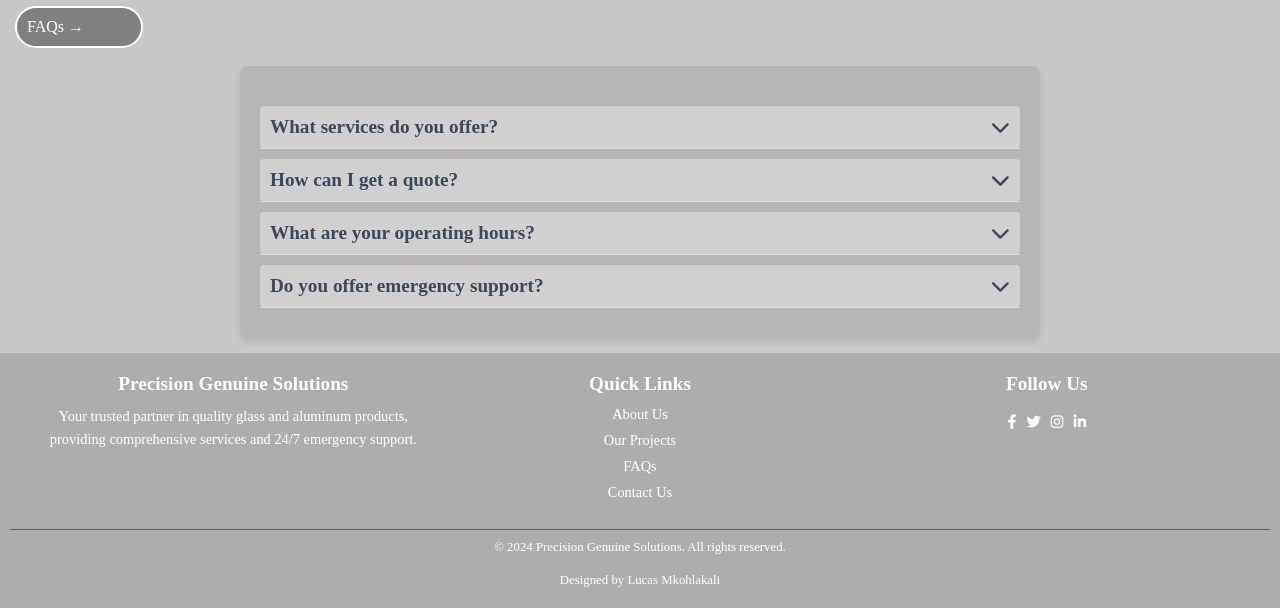
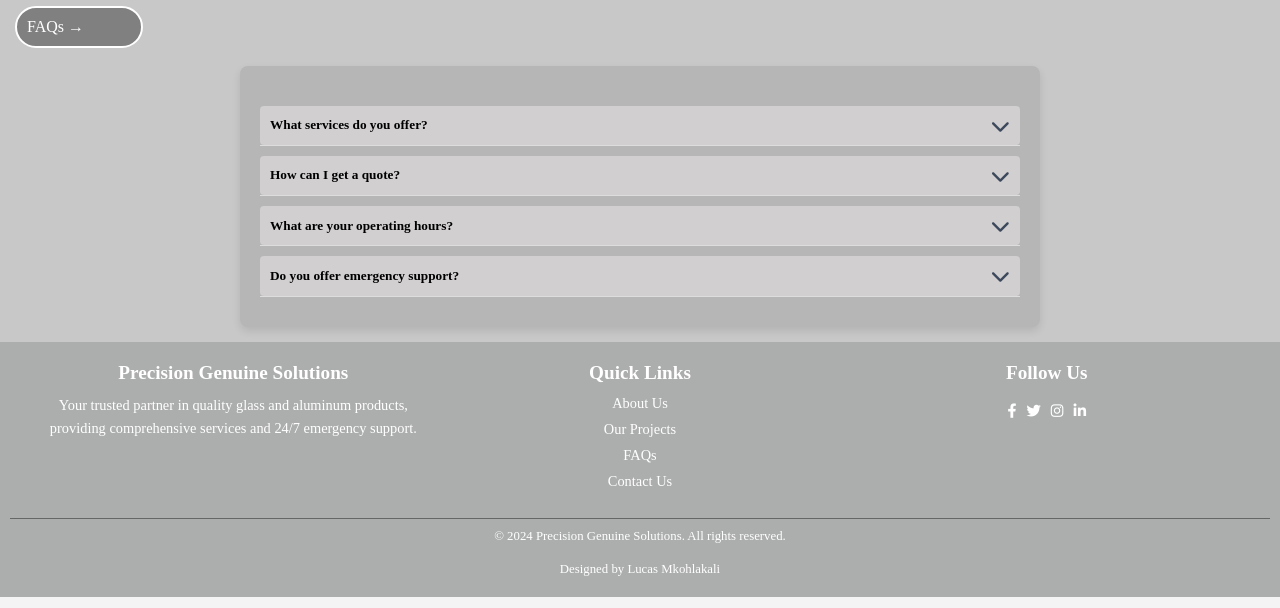
Before and after one commit to 0-chrollo/precision-gs, a plain HTML site: page index.html in a window 1280 px wide. Shown: the part 2333-2941 px from the top of the page. Drawn offline with Linux system fonts and the light colour scheme.

Commit message:
Update index.html

```diff
--- a/index.html
+++ b/index.html
@@ -182,7 +182,7 @@
     <div class="faq-container">
         <div class="faq-item">
             <div class="faq-question">
-                <h4>What services do you offer?</h4>
+                <h5>What services do you offer?</h5>
                 <i class="fas fa-chevron-down"></i>
             </div>
             <div class="faq-answer">
@@ -192,7 +192,7 @@
 
         <div class="faq-item">
             <div class="faq-question">
-                <h4>How can I get a quote?</h4>
+                <h5>How can I get a quote?</h5>
                 <i class="fas fa-chevron-down"></i>
             </div>
             <div class="faq-answer">
@@ -202,7 +202,7 @@
 
         <div class="faq-item">
             <div class="faq-question">
-                <h4>What are your operating hours?</h4>
+                <h5>What are your operating hours?</h5>
                 <i class="fas fa-chevron-down"></i>
             </div>
             <div class="faq-answer">
@@ -212,7 +212,7 @@
 
         <div class="faq-item">
             <div class="faq-question">
-                <h4>Do you offer emergency support?</h4>
+                <h5>Do you offer emergency support?</h5>
                 <i class="fas fa-chevron-down"></i>
             </div>
             <div class="faq-answer">
```
